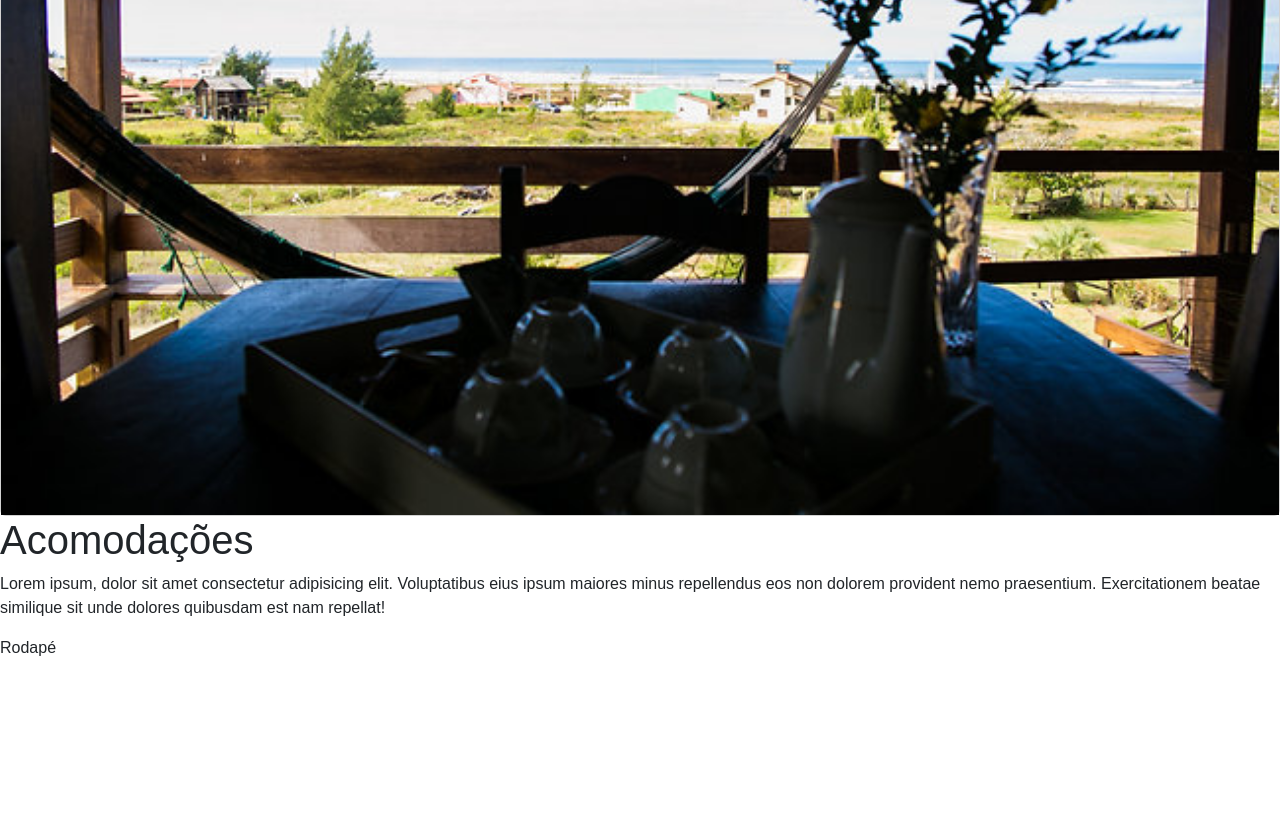
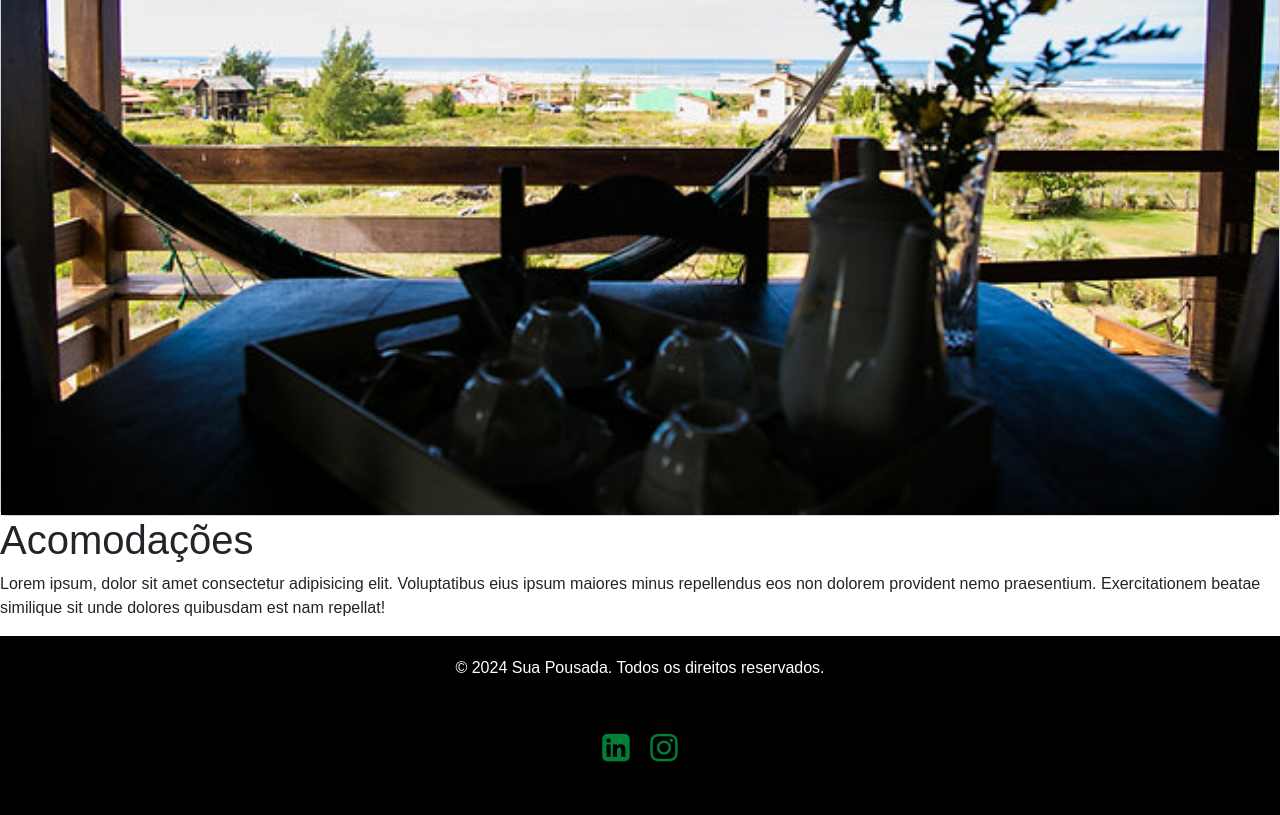
Before and after one commit to SENAISP-Unid601-Projetos/SGP-sistema-gerenciador-pousada, a plain HTML site: page index.html in a window 1280 px wide. Shown: the part 3919-4734 px from the top of the page. Before the commit the page ends 4595 px from the top, so only its background shows below. Drawn offline with nearby package versions, Linux system fonts and the light colour scheme.

Commit message:
Adicionado o Rodapé do site e icones de redes sociais

```diff
--- a/css/style.css
+++ b/css/style.css
@@ -91,3 +91,42 @@ button {
 .btn-text {
     margin: 10px; /* Espaçamento em torno do texto do botão */
 }
+
+/*Rodapé-----------------------------------------------------*/
+footer{
+    background-color: black;
+    color: white;
+    height: 25vh;
+}
+
+footer p {
+    text-align: center;
+    padding: 20px;
+}
+
+.icones-sociais {
+    display: flex; /* Utiliza flexbox */
+    justify-content: center; /* Centraliza horizontalmente */
+    margin-top: 10px; /* Espaçamento acima dos ícones */
+}
+
+/*Icones sociais Rodapé*/
+.icones-sociais a {
+    display: inline-flex;
+    justify-content: center;
+    align-items: center;
+    width: 2rem;
+    height: 2rem;
+    background-color: transparent;
+    font-size: 2rem;
+    border-radius: 50%;
+    margin: 1rem 0.5rem 3rem;
+    transition: 0.3s ease;
+    color: rgb(0, 128, 55);
+    text-decoration: none;
+}
+
+.icones-sociais a:hover {
+    transform: scale(1.3) translateZ(-5);
+    background-color: rgba(255, 255, 255, 0.212);
+}
--- a/index.html
+++ b/index.html
@@ -4,6 +4,7 @@
     <meta charset="UTF-8">
     <meta name="viewport" content="width=device-width, initial-scale=1.0">
     <link href="https://cdn.jsdelivr.net/npm/bootstrap@5.3.3/dist/css/bootstrap.min.css" rel="stylesheet" integrity="sha384-QWTKZyjpPEjISv5WaRU9OFeRpok6YctnYmDr5pNlyT2bRjXh0JMhjY6hW+ALEwIH" crossorigin="anonymous">
+    <link rel="stylesheet" href="https://cdnjs.cloudflare.com/ajax/libs/font-awesome/4.7.0/css/font-awesome.min.css">
 
     <title>Quinta Do Ypuã</title>
     <link rel="stylesheet" href="./css/style.css">
@@ -16,7 +17,7 @@
                 <ul>
                     <li><a href="#sobre">SOBRE</a></li>
                     <li><a href="#acomodacao">ACOMODAÇÕES</a></li>
-                    <li><a href="#">RESERVE</a></li>
+                    <li><a href="./Página_Reserva/reserva.html">RESERVE</a></li>
                 </ul>
                 <button type="button">LOGIN</button>
             </nav>
@@ -57,7 +58,12 @@
     </section>
 
     <footer>
-        <p>Rodapé</p>
+        <p>&copy; 2024 Sua Pousada. Todos os direitos reservados.</p>
+
+        <div class="icones-sociais">
+            <a href="#"><i class="fa fa-linkedin-square"></i></a>
+            <a href="#"><i class="fa fa-instagram"></i></a>
+          </div>
     </footer>
 
     <script src="./js/main.js"></script>
```
